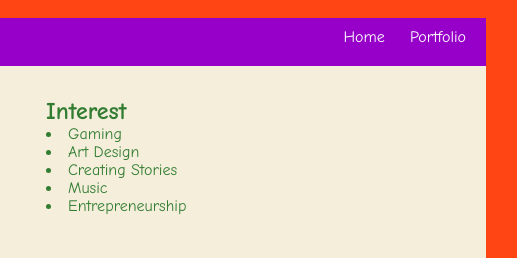
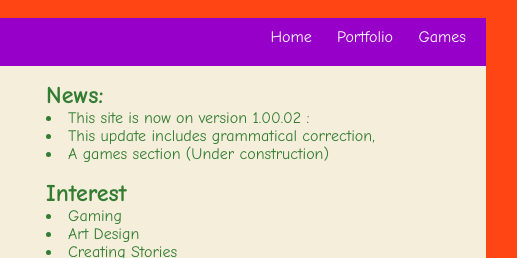
Before and after one commit to rockjackson/rockjackson.github.io, a plain HTML site: page index.html in a window 1280 px wide. Shown: the top 258 px of the page, 554-1071 px from the left. Drawn offline with Linux system fonts and the light colour scheme.

Commit message:
A basic website

```diff
--- a/index.html
+++ b/index.html
@@ -27,7 +27,7 @@
             }
             nav header {
                 display: flex;
-                align-items: center;
+                align-items: Center;
                 color: rgb( 255, 255, 255);
                 flex: 1;
             }
@@ -76,6 +76,7 @@
                 <lu>
                     <li><a href="index.html">Home</a></li>
                     <li><a href="portfolio.html">Portfolio</a></li>
+                    <li><a href="game.html">Games</a></li>
                 </lu>
             </nav>
 
@@ -85,8 +86,10 @@
                     <img src="https://3dwarehouse.sketchup.com/warehouse/getpubliccontent?contentId=086a168e-840e-4ffe-a142-7b1d8d44b58d">
                 </div>
                 <div class="content">
-                    <header>
-                    </header>
+                    <header>News:</header>
+                    <li>This site is now on version 1.00.02 :</li>
+                    <li>This update includes grammatical correction,</li>
+                    <li>A games section (Under construction)</li>
 
                     <p>
                         <section ="interest">
```
Also changed, not shown: Portfolio.html (added, +29 -0 lines).
